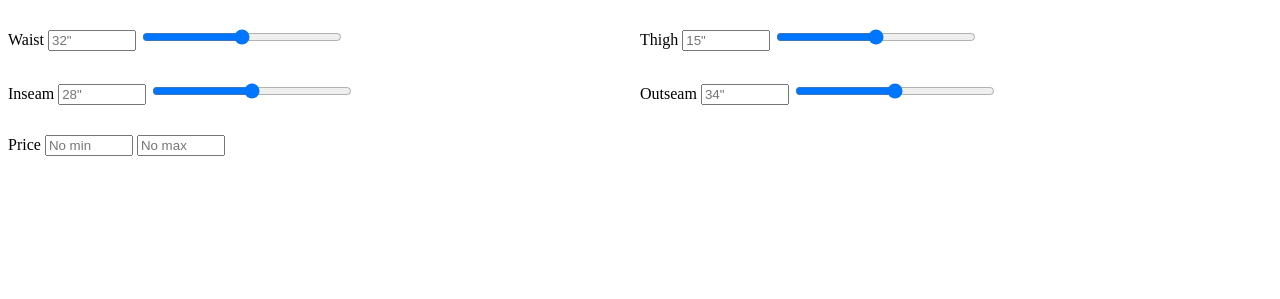
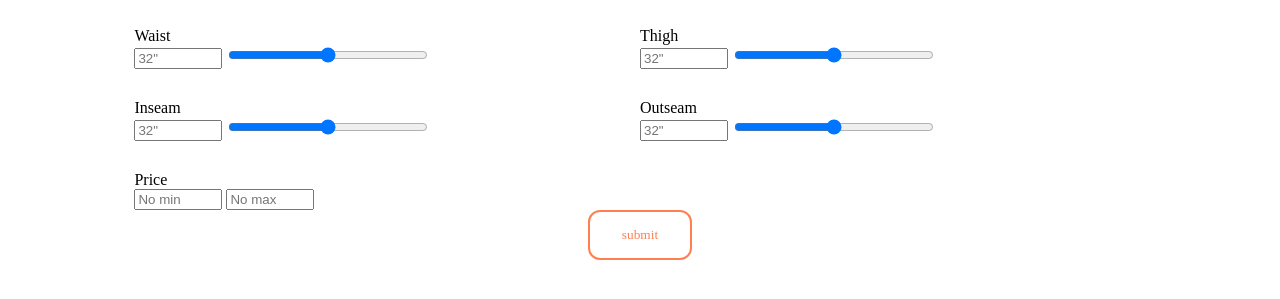
Before and after one commit to payam1360/shalver, a plain HTML site: page tool.html in a window 1280 px wide. Shown: the part 127-426 px from the top of the page. Drawn offline with Linux system fonts and the light colour scheme; a web font is replaced by a local one.

Commit message:
added the button and made some changes to the style

```diff
--- a/css/shalver.css
+++ b/css/shalver.css
@@ -8,13 +8,16 @@
     width: 80%;
     margin: auto;
 }
+.flex-container {
+    display: flex;
+    justify-content: space-around;
+    width: 80%;
+    margin: 0 auto;
+}
 
-.row {
-    display: flex;
-}
 .Measurements {
+    flex: 1;
     margin-top: 30px;
-    flex: 1
 }
 
 .Measurements label {
@@ -44,3 +47,13 @@
 .Measurements input.range::-moz-range-progress {
     background: coral;
 }
+
+.Button {
+    border: 2px solid coral;
+    border-radius: 12px;
+    background-color: white;
+    color: coral;
+    padding: 15px 32px;
+    font-family: Petit Formal Script;
+    cursor: pointer;
+}
--- a/tool.html
+++ b/tool.html
@@ -11,35 +11,53 @@
     <h1> Shalver </h1>
   </div>
 
-  <div class="row">
-  <form class="Measurements" >
+<div class="flex-container">
+<!-- One block of measurement -->
+  <div class="Measurements">
     <label for="name" >Waist</label>
+    <form>
       <input type="text" placeholder="32&quot" class="text">
       <input type="range" class="range">
     </form>
-  <form class="Measurements" >
+  </div>
+  <!-------------------------------->
+<!-- One block of measurement -->
+  <div class="Measurements">
     <label for="name" >Thigh</label>
-    <input type="text" placeholder="15&quot" class="text">
+    <form>
+      <input type="text" placeholder="32&quot" class="text">
       <input type="range" class="range">
     </form>
   </div>
+</div>
+  <!-------------------------------->
+</div>
 
-  <div class="row">
-  <form class="Measurements" >
+<div class="flex-container">
+<!-- One block of measurement -->
+  <div class="Measurements">
     <label for="name" >Inseam</label>
-    <input type="text" placeholder="28&quot" class="text">
-    <input type="range" class="range">
-  </form>
-  <form class="Measurements" >
-    <label for="name" >Outseam</label>
-    <input type="text" placeholder="34&quot" class="text">
+    <form>
+      <input type="text" placeholder="32&quot" class="text">
       <input type="range" class="range">
     </form>
   </div>
+  <!-------------------------------->
+<!-- One block of measurement -->
+  <div class="Measurements">
+    <label for="name" >Outseam</label>
+    <form>
+      <input type="text" placeholder="32&quot" class="text">
+      <input type="range" class="range">
+    </form>
+  </div>
+  <!-------------------------------->
+</div>
 
-  <div class="row">
-  <form class="Measurements" >
+<div class="flex-container">
+  <div class="Measurements">
     <label for="name" >Price</label>
+      <form>
 	<input list="pricemin" class="text" placeholder="No min">
 	<datalist id="pricemin">
 	  <option value="10$">
@@ -58,9 +76,13 @@
 	</datalist>
       </form>
   </div>
+</div>
 
-
-
+<div style="text-align:center;">
+  <form>
+    <input type="button" value="submit" class="Button">
+  </form>
+</div>
 
 </body>
 </html>
```
Lines whose indentation alone changed are shown as unchanged.
